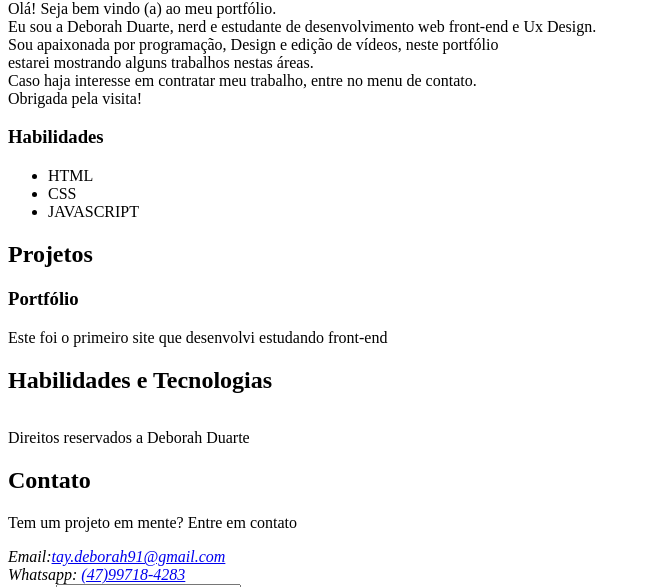
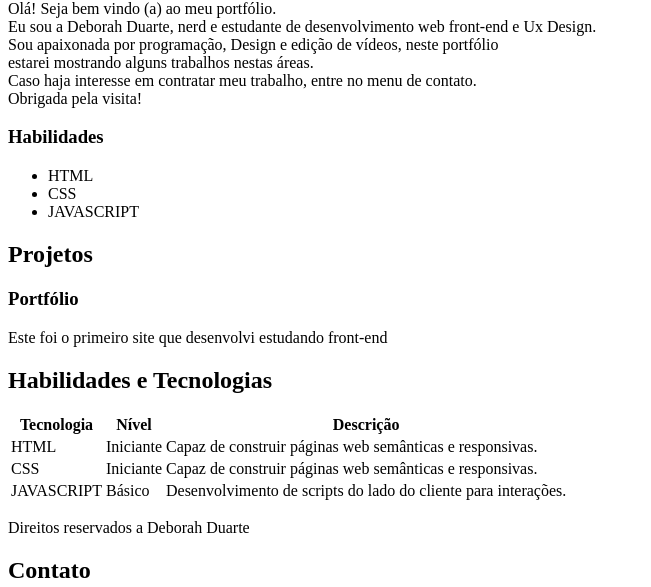
Before and after one commit to 9131tay/primeiroportfolio, a plain HTML site: page index.html in a window 1280 px wide. Shown: the part 291-878 px from the top of the page, without its empty margins (0-651 px from the left). Drawn offline with Linux system fonts and the light colour scheme.

Commit message:
adição de tabela

```diff
--- a/index.html
+++ b/index.html
@@ -69,7 +69,36 @@
 
         <h2>Habilidades e Tecnologias</h2>
 
-        <table></table>
+        <table>
+            <thead>
+                <tr>
+                    <th>Tecnologia</th>
+                    <th>Nível</th>
+                    <th>Descrição</th>
+                <tbody>
+                    <tr>
+                        <td>HTML</td>
+                        <td>Iniciante</td>
+                        <td>Capaz de construir páginas web semânticas e responsivas.</td>
+                    </tr>
+
+                    <tr>
+                        <td>CSS</td>
+                        <td>Iniciante</td>
+                        <td>Capaz de construir páginas web semânticas e responsivas.</td>
+                    </tr>
+
+                    <tr>
+                        <td>JAVASCRIPT</td>
+                        <td>Básico</td>
+                        <td>Desenvolvimento de scripts do lado do cliente para interações.</td>
+                    </tr>
+
+
+                </tbody>
+                </tr>
+            </thead>
+        </table>
 
     </section>
 
@@ -78,11 +107,6 @@
         <section id="contato">
             <h2>Contato</h2>
             <p>Tem um projeto em mente? Entre em contato</p>
-            <address>Email:<a href="mailto: tay.deborah91@gmail.com">tay.deborah91@gmail.com</a> <br>
-                Whatsapp: <a href="tel:+5547997184283">(47)99718-4283</a>
-            </address>
-
-            <form action="">
 
                 <label for="nome">Nome: </label>
                 <input type="text" id="nome" name="nome" required> <br>
```
